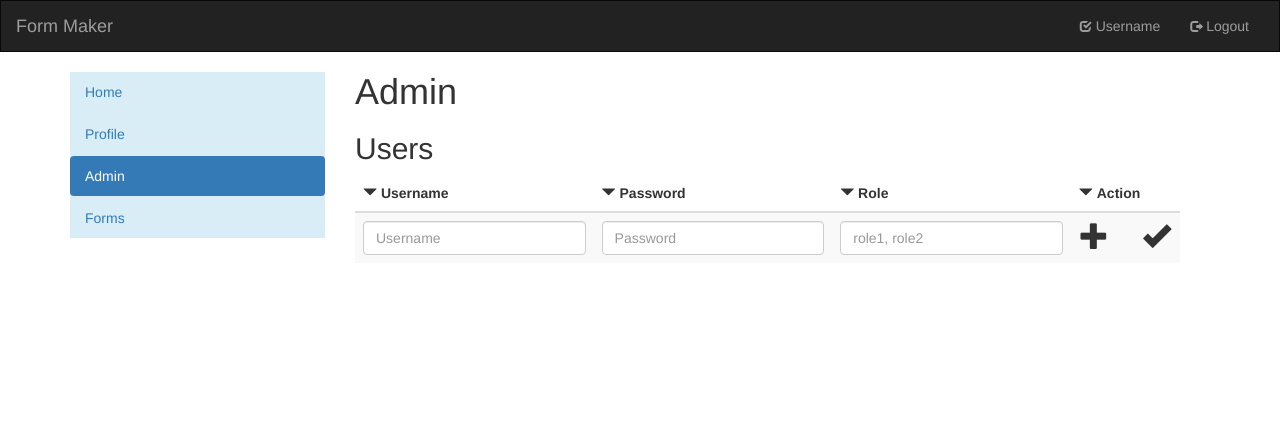
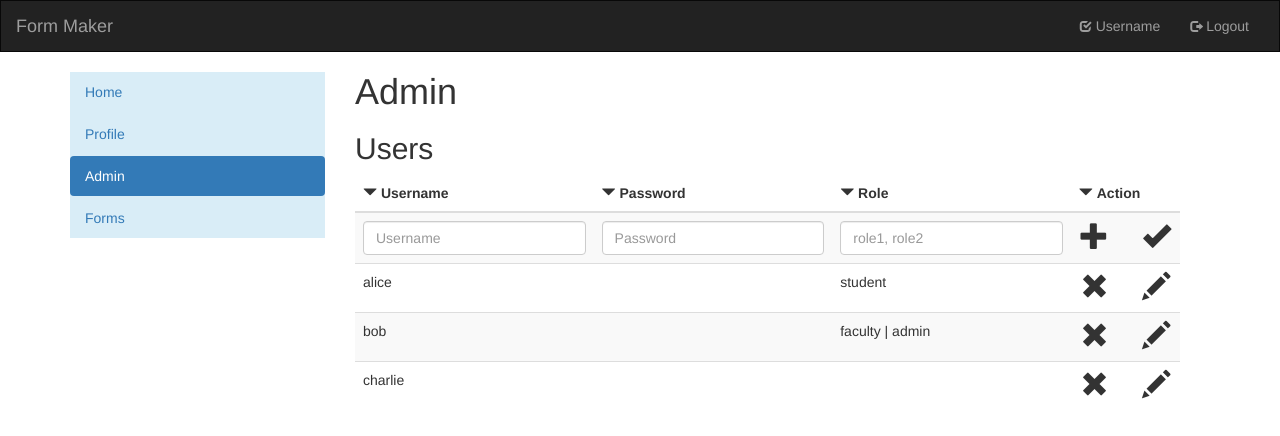
Before and after one commit to sujith9/cs5610fall2015, a website: page public/assignment/admin.html in a window 1280 px wide. Drawn offline with nearby package versions, Linux system fonts and the light colour scheme.

Commit message:
added table data to forms

```diff
--- a/public/assignment/admin.html
+++ b/public/assignment/admin.html
@@ -84,6 +84,72 @@
                             </div>
                         </td>
                     </tr>
+
+                    <tr>
+                        <td>
+                            alice
+                        </td>
+                        <td>
+
+                        </td>
+                        <td>
+                            student
+                        </td>
+                        <td>
+                            <div class="row">
+                                <div class="col-xs-6">
+                                    <span class="glyphicon glyphicon-remove icon-class" aria-hidden="true"></span>
+                                </div>
+                                <div class="col-xs-6">
+                                    <span class="glyphicon glyphicon-pencil icon-class" aria-hidden="true"></span>
+                                </div>
+                            </div>
+                        </td>
+                    </tr>
+
+                    <tr>
+                        <td>
+                            bob
+                        </td>
+                        <td>
+
+                        </td>
+                        <td>
+                            faculty | admin
+                        </td>
+                        <td>
+                            <div class="row">
+                                <div class="col-xs-6">
+                                    <span class="glyphicon glyphicon-remove icon-class" aria-hidden="true"></span>
+                                </div>
+                                <div class="col-xs-6">
+                                    <span class="glyphicon glyphicon-pencil icon-class" aria-hidden="true"></span>
+                                </div>
+                            </div>
+                        </td>
+                    </tr>
+
+                    <tr>
+                        <td>
+                            charlie
+                        </td>
+                        <td>
+
+                        </td>
+                        <td>
+
+                        </td>
+                        <td>
+                            <div class="row">
+                                <div class="col-xs-6">
+                                    <span class="glyphicon glyphicon-remove icon-class" aria-hidden="true"></span>
+                                </div>
+                                <div class="col-xs-6">
+                                    <span class="glyphicon glyphicon-pencil icon-class" aria-hidden="true"></span>
+                                </div>
+                            </div>
+                        </td>
+                    </tr>
                 </tbody>
             </table>
         </div>
```
Also changed, not shown: public/assignment/forms.html (+51 -0 lines).
